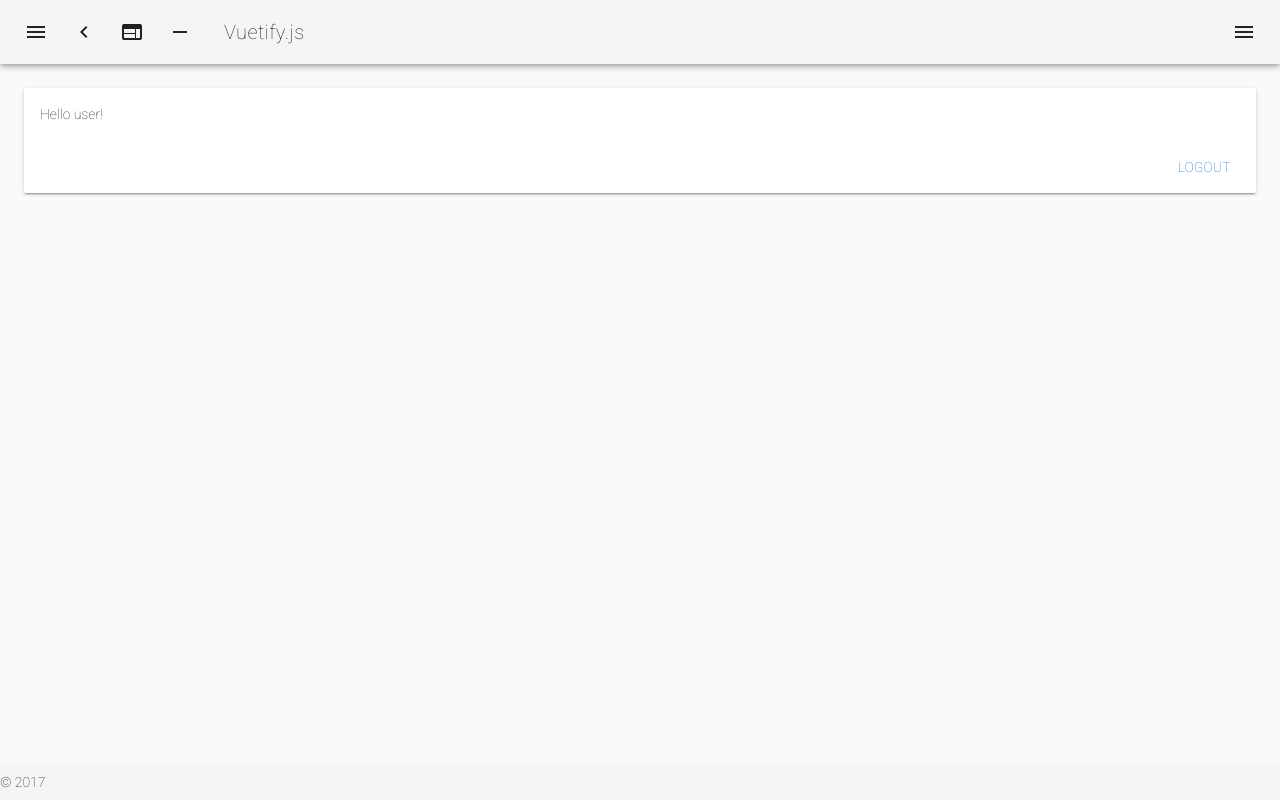
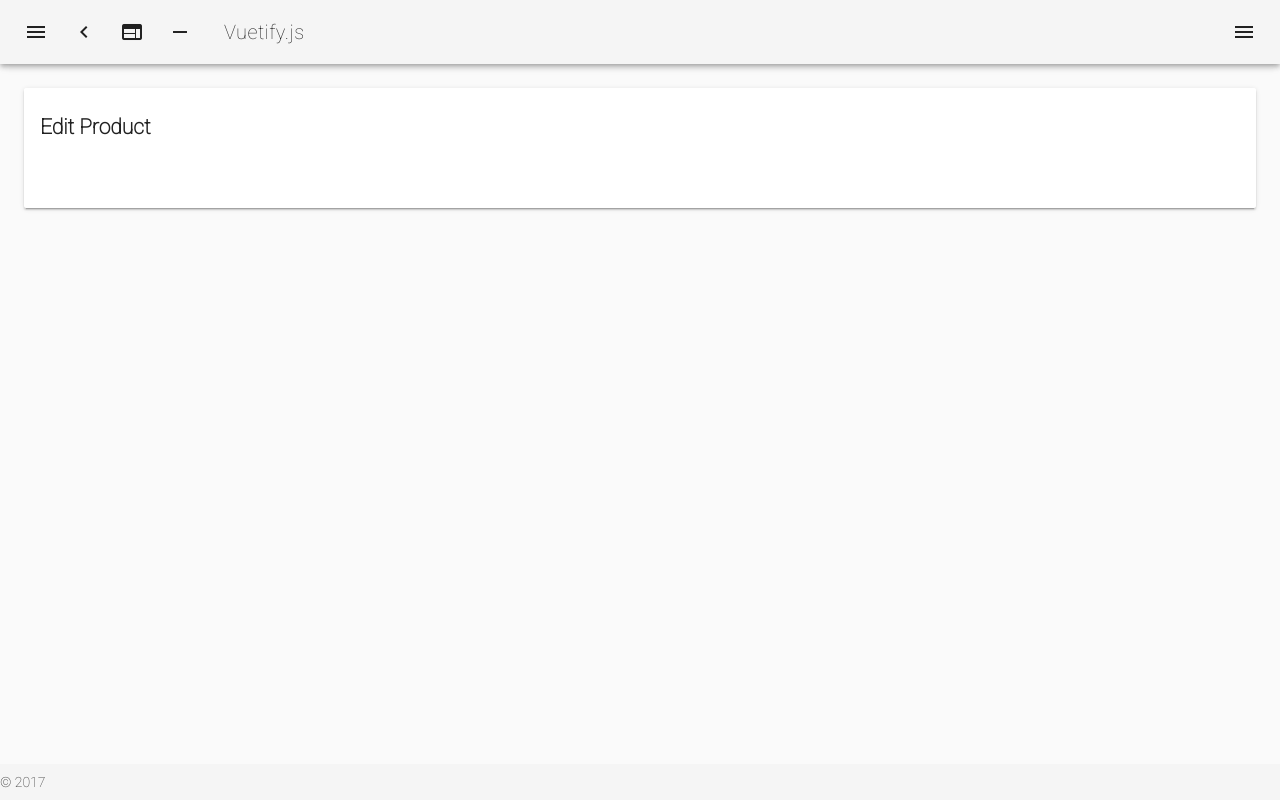
Before and after one commit to danielschmitz/vue-build-deploy-myapp, a Vue app: page /#/editproduct/1 in a window 1280 px wide. Before the commit this address led to /#/. Built offline with nearby package versions, Linux system fonts and the light colour scheme; no server answers; what vuetify-confirm would draw is missing.

Commit message:
get product by id

```diff
--- a/src/services/product.js
+++ b/src/services/product.js
@@ -2,6 +2,7 @@ import http from './http'
 
 const product = {
   getAll: () => http.get('/api/products'),
+  getById: id => http.get(`/api/products/${id}`),
   getByRange: (start, end, search) => http.get(`/api/products?_expand=category&_expand=supplier&_start=${start}&_end=${end}&q=${search}`),
   save: data => http({
     method: 'id' in data ? 'put' : 'post',
--- a/src/views/EditProduct.vue
+++ b/src/views/EditProduct.vue
@@ -2,11 +2,12 @@
   <v-container fluid>
     <v-card class="card--flex-toolbar">
       <v-card-title primary-title>
-        <h2>Edit Product {{id}}</h2>
+        <h2>Edit Product {{product.name}}</h2>
         <v-spacer></v-spacer>
       </v-card-title>
       <v-card-text>
-        Form...
+        <v-form v-model="valid">
+        </v-form>
       </v-card-text>
       <v-card-actions>
         <v-spacer></v-spacer>
@@ -16,16 +17,26 @@
 </template>
 <script>
 
+import productService from '@/services/product'
+
 export default {
   name: 'EditProduct',
   data () {
     return {
-      id: ''
+      id: '',
+      product: {},
+      valid: true,
     };
   },
   mounted () {
     console.log('EditProduct Mounted');
     this.id = this.$route.params.id
+    productService.getById(this.id).then(result => {
+      this.product = result.data
+      console.log(this.product)
+    }
+
+    )
   },
 
 };
```
